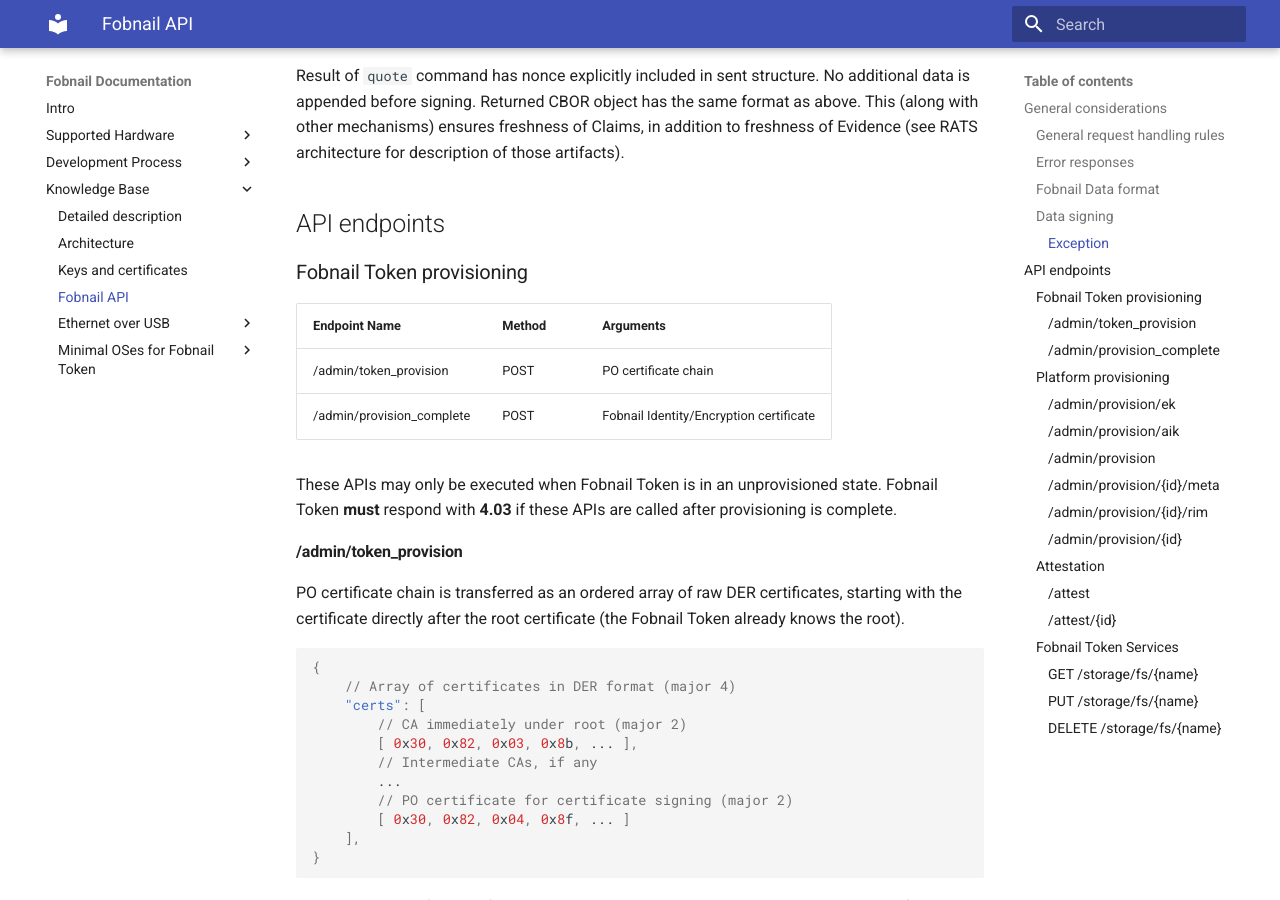
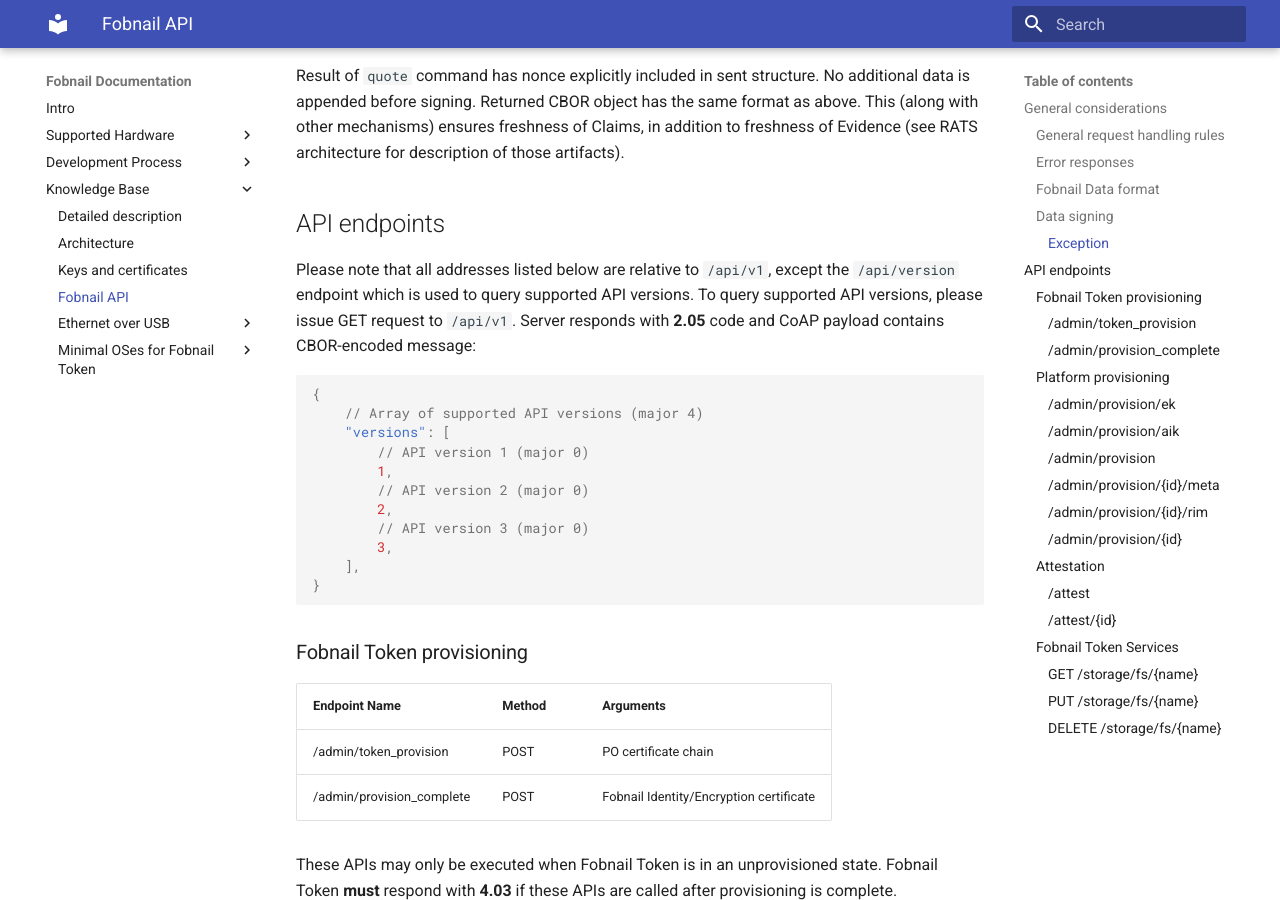
Before and after one commit to fobnail/docs, an MkDocs documentation site: the page built from docs/fobnail-api.md, in a window 1280 px wide and 900 px high, scrolled down 1883 px. Built offline with MkDocs 1.6.1 and Material for MkDocs 9.7.7, drawn with Linux system fonts in a browser that asks for light colours; some of the changed text lies outside the part shown.

Commit message:
docs/fobnail-api.md: fixes, add endpoint for querying API version

````diff
--- a/docs/fobnail-api.md
+++ b/docs/fobnail-api.md
@@ -94,6 +94,25 @@
 those artifacts).
 
 ## API endpoints
+
+Please note that all addresses listed below are relative to `/api/v1`, except
+the `/api/version` endpoint which is used to query supported API versions. To
+query supported API versions, please issue GET request to `/api/v1`. Server
+responds with **2.05** code and CoAP payload contains CBOR-encoded message:
+
+```json
+{
+    // Array of supported API versions (major 4)
+    "versions": [
+        // API version 1 (major 0)
+        1,
+        // API version 2 (major 0)
+        2,
+        // API version 3 (major 0)
+        3,
+    ],
+}
+```
 
 ### Fobnail Token provisioning
 
@@ -434,9 +453,9 @@
 > The GET method always returns the full contents of the file. Further versions
 > of this document may define API using the FETCH method from RFC8132.
 
-Fobnail Token attempts to open (or create) the requested file and returns
-**2.01** response with file ID, which is used as a handle to access the file.
-**4.04** is returned if the file does not exist or there is no access.
+Fobnail Token attempts to open the requested file and returns **2.05** response
+with file contents. **4.04** is returned if the file does not exist or there is
+no access.
 
 #### PUT /storage/fs/{name}
 
````
